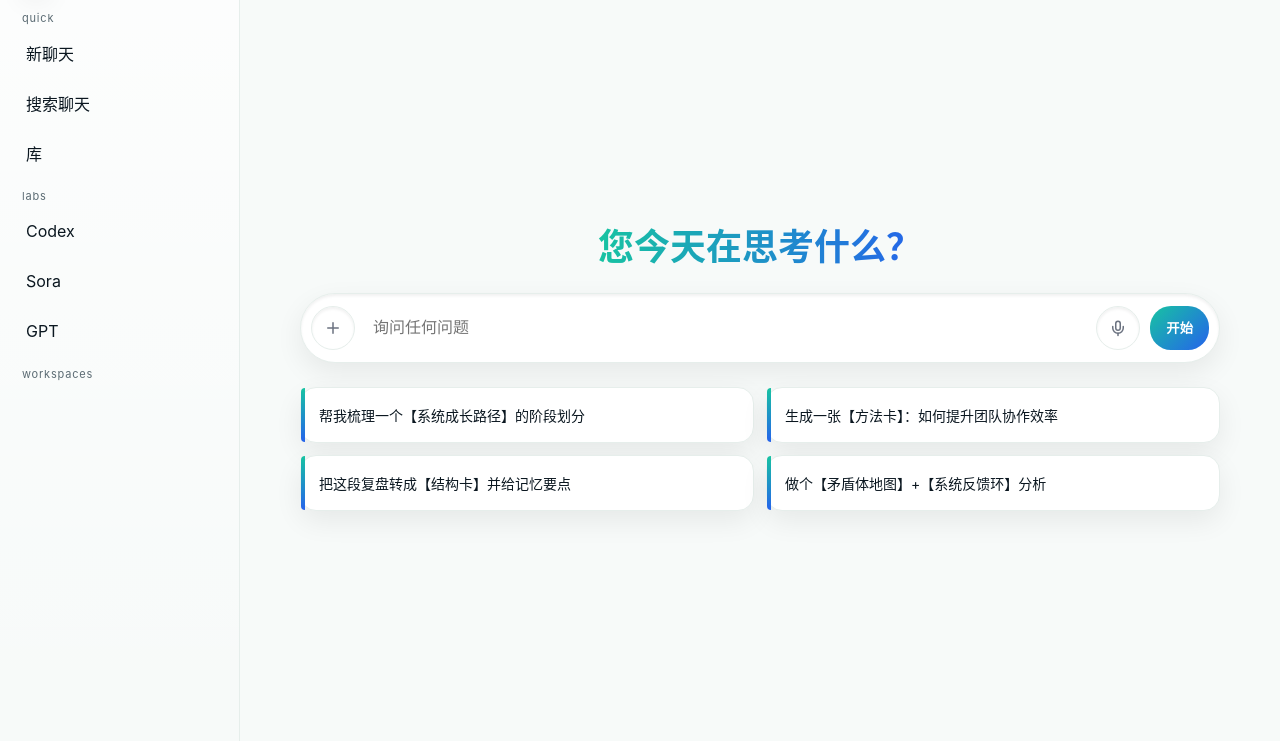
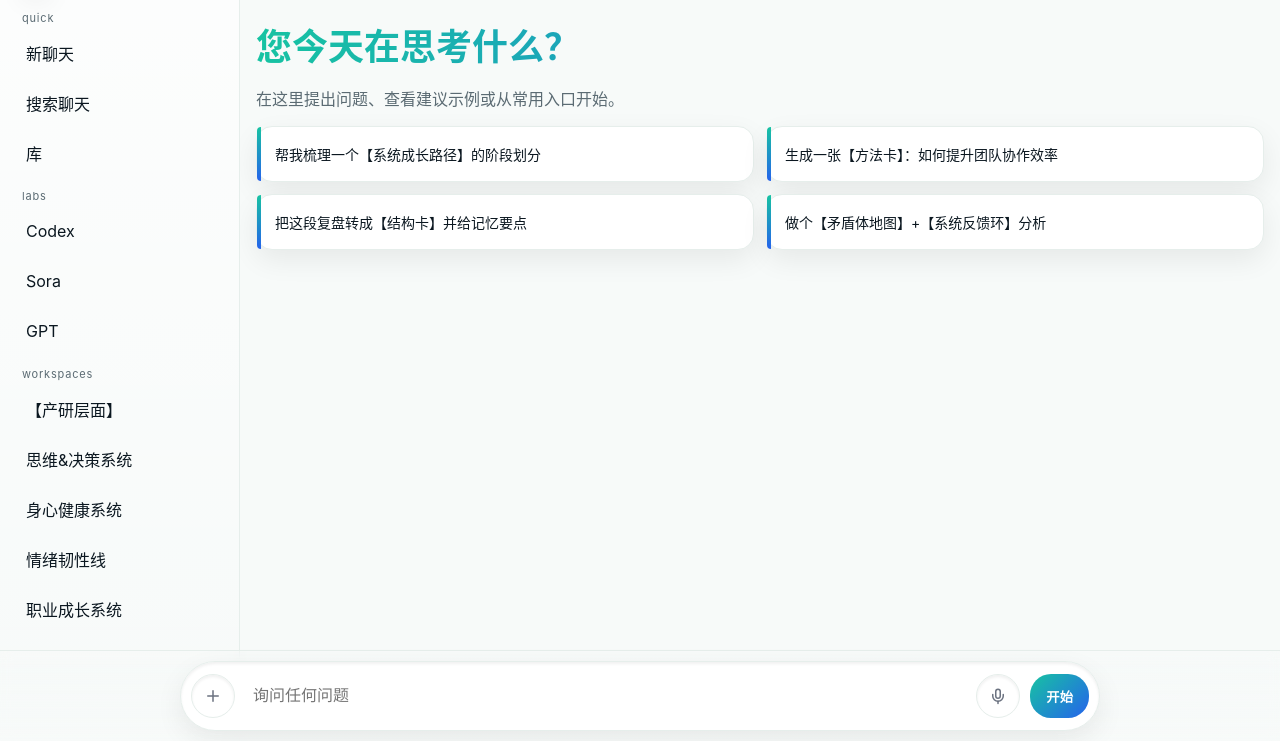
Before and after one commit to JohnJia21/notion-wisegrow-pages, a website: page index.html in a window 1280 px wide. Shown: the part 59-800 px from the top of the page. Drawn offline with Linux system fonts and the light colour scheme.

Commit message:
Update index.html

```diff
--- a/index.html
+++ b/index.html
@@ -2,7 +2,7 @@
 <html lang="zh-CN">
 <head>
   <meta charset="utf-8"/>
-  <!-- 关键：安卓键盘友好 & 安全区 -->
+  <!-- 安卓键盘友好 + 安全区 + 视口收缩 -->
   <meta name="viewport" content="width=device-width, initial-scale=1, viewport-fit=cover, interactive-widget=resizes-visual"/>
   <meta name="theme-color" content="#17c3a2"/>
   <title>WiseGrow · 系统成长助手</title>
@@ -10,14 +10,12 @@
   <style>
     :root{
       --bg:#f7faf9; --text:#0b1720; --muted:#5b6b73; --border:#e6eeeb; --card:#ffffff;
-      --brand1:#17c3a2; --brand2:#2563eb; --radius:18px;
+      --brand1:#17c3a2; --brand2:#2563eb;
       --shadow:0 10px 28px rgba(3,18,7,.07);
       --inset: inset 0 2px 3px rgba(0,0,0,.06), inset 0 -2px 3px rgba(255,255,255,.8);
       --tap:44px;
       --safe-top: env(safe-area-inset-top, 0px);
       --safe-bottom: env(safe-area-inset-bottom, 0px);
-      /* 由 JS 设置，兼容安卓地址栏/键盘 */
-      --app-h: 100svh;
     }
     @media (prefers-color-scheme: dark){
       :root{
@@ -32,23 +30,17 @@
       margin:0;background:var(--bg);color:var(--text);
       font-family: ui-sans-serif, -apple-system, "Segoe UI", Roboto, "PingFang SC","Noto Sans CJK SC","Microsoft YaHei", Arial;
       -webkit-font-smoothing:antialiased; -moz-osx-font-smoothing:grayscale;
-      padding-top: var(--safe-top); padding-bottom: var(--safe-bottom);
+      padding-top: var(--safe-top);
     }
 
-    /* ===== Layout ===== */
-    .app{
-      display:grid;
-      grid-template-columns: 240px 1fr;
-      min-height: var(--app-h);     /* 优先使用 JS/visualViewport 设置 */
-      height: var(--app-h);
-      /* 回退方案（老安卓） */
-      min-height: -webkit-fill-available;
-      min-height: 100vh;
-    }
+    /* ===== 布局：桌面侧栏；移动隐藏 ===== */
+    .app{display:grid;grid-template-columns: 240px 1fr;min-height:100vh}
+    @supports (height: 100dvh){ .app{min-height:100dvh} }
+    @supports (height: 100svh){ .app{min-height:100svh} }
+
     .sidebar{
       padding:16px 14px;border-right:1px solid var(--border);
       background: linear-gradient(180deg, rgba(255,255,255,.7), rgba(255,255,255,0));
-      position:sticky; top:0; height:var(--app-h); overflow:auto;
     }
     .brand{display:flex;align-items:center;gap:10px;padding:6px 8px;border-radius:12px}
     .brand img{width:28px;height:28px;border-radius:10px;box-shadow:var(--shadow)}
@@ -61,30 +53,53 @@
     }
     .nav a:hover{background:var(--card);box-shadow:var(--shadow)}
 
-    .main{display:flex;flex-direction:column; min-height: var(--app-h);}
+    /* ===== 主区：顶部对齐，底部固定输入条 ===== */
+    .main{position:relative;display:flex;flex-direction:column;min-height:100%}
     .topbar{
       height:56px;display:flex;align-items:center;justify-content:center;
       border-bottom:1px dashed var(--border);
       background: radial-gradient(1200px 120px at 50% 0%, rgba(23,195,162,.08), transparent);
-      position:sticky; top:0; z-index:1;
+      position:sticky; top:0; z-index:2;
     }
     .title{font-weight:700;opacity:.9}
-    .stage{
-      flex:1; display:flex; align-items:center; justify-content:center;
-      padding:32px 16px;
+
+    /* 内容滚动区：给底部输入条留出空间 */
+    .content{
+      flex:1; overflow:auto;
+      padding:24px 16px calc(120px + var(--safe-bottom)); /* 底部留白，避免被输入条遮挡 */
     }
-    .center{width:min(920px,92vw);display:flex;flex-direction:column;align-items:center;gap:24px}
 
-    /* ===== Hero ===== */
     .hero{
-      font-size:36px;font-weight:800;text-align:center;line-height:1.15;
+      font-size:36px;font-weight:800;line-height:1.15;margin:6px 0 18px;
       background: linear-gradient(90deg, var(--brand1), var(--brand2));
       -webkit-background-clip:text;background-clip:text;color:transparent;
+      text-align:left;
+    }
+    .intro{color:var(--muted);margin-bottom:16px}
+
+    .examples{display:grid;gap:12px;grid-template-columns:repeat(2,1fr)}
+    .ex{
+      position:relative;padding:14px 16px 14px 18px;border-radius:16px;background:var(--card);
+      border:1px solid var(--border);box-shadow:var(--shadow);font-size:14px;min-height:56px;
+      display:flex;align-items:center;cursor:pointer;
+    }
+    .ex::before{
+      content:"";position:absolute;left:0;top:0;bottom:0;width:4px;border-radius:16px 0 0 16px;
+      background:linear-gradient(180deg,var(--brand1),var(--brand2));
     }
 
-    /* ===== Ask Bar ===== */
+    /* 底部固定输入条：Android 键盘弹出时，Chrome 会根据 interactive-widget 收缩可视区 */
+    .dock{
+      position:fixed; left:0; right:0; bottom:0;
+      padding:10px 12px calc(10px + var(--safe-bottom));
+      background: linear-gradient(180deg, rgba(247,250,249,0), rgba(247,250,249,.9));
+      backdrop-filter: blur(6px);
+      border-top:1px solid var(--border);
+      z-index:3;
+    }
     .ask{
-      width:100%;display:flex;align-items:center;gap:10px;padding:10px;
+      margin:0 auto; max-width:920px;
+      display:flex;align-items:center;gap:10px;padding:10px;
       border-radius:48px;background:var(--card);
       box-shadow: var(--shadow), var(--inset);border:1px solid var(--border);
     }
@@ -96,42 +111,27 @@
     .inputWrap{flex:1;display:flex;align-items:center;padding:0 6px}
     input[type="text"]{
       flex:1;height:48px;border:none;outline:none;background:transparent;color:var(--text);
-      font-size:16px; /* 防止自动放大 */
+      font-size:16px; /* 防止放大 */
     }
     .go{
       height:var(--tap);padding:0 16px;border:none;border-radius:21px;color:#fff;cursor:pointer;
       background:linear-gradient(135deg,var(--brand1),var(--brand2));font-weight:700; flex:0 0 auto;
     }
 
-    /* ===== Examples ===== */
-    .examples{width:100%;display:grid;gap:12px;grid-template-columns:repeat(2,1fr)}
-    .ex{
-      position:relative;padding:14px 16px 14px 18px;border-radius:16px;background:var(--card);
-      border:1px solid var(--border);box-shadow:var(--shadow);font-size:14px;min-height:56px;
-      display:flex;align-items:center;cursor:pointer;
-    }
-    .ex::before{
-      content:"";position:absolute;left:0;top:0;bottom:0;width:4px;border-radius:16px 0 0 16px;
-      background:linear-gradient(180deg,var(--brand1),var(--brand2));
-    }
-
-    /* ===== Mobile ===== */
+    /* 移动：隐藏侧栏，单列 */
     @media (max-width:1024px){
       .app{grid-template-columns:0 1fr}
       .sidebar{display:none}
-      .hero{font-size:30px}
     }
     @media (max-width:640px){
       .hero{font-size:24px}
       .examples{grid-template-columns:1fr}
-      .stage{padding:20px 12px}
-      .ask{border-radius:20px}
     }
   </style>
 </head>
 <body>
 <div class="app">
-  <!-- Sidebar -->
+  <!-- Sidebar（桌面可见） -->
   <aside class="sidebar" aria-label="sidebar">
     <div class="brand">
       <img src="logo.png" alt="WiseGrow logo"/>
@@ -154,6 +154,11 @@
 
     <div class="groupTitle">workspaces</div>
     <nav class="nav">
+      <a href="#"><span>【产研层面】</span></a>
+      <a href="#"><span>思维&决策系统</span></a>
+      <a href="#"><span>身心健康系统</span></a>
+      <a href="#"><span>情绪韧性线</span></a>
+      <a href="#"><span>职业成长系统</span></a>
     </nav>
   </aside>
 
@@ -161,10 +166,21 @@
   <main class="main">
     <div class="topbar"><div class="title">WiseGrow · 系统成长助手</div></div>
 
-    <section class="stage">
-      <div class="center">
-        <div class="hero">您今天在思考什么？</div>
+    <!-- 可滚动内容：顶部对齐 -->
+    <div class="content" id="content">
+      <h1 class="hero">您今天在思考什么？</h1>
+      <p class="intro">在这里提出问题、查看建议示例或从常用入口开始。</p>
 
+      <div class="examples" id="examples">
+        <div class="ex">帮我梳理一个【系统成长路径】的阶段划分</div>
+        <div class="ex">生成一张【方法卡】：如何提升团队协作效率</div>
+        <div class="ex">把这段复盘转成【结构卡】并给记忆要点</div>
+        <div class="ex">做个【矛盾体地图】+【系统反馈环】分析</div>
+      </div>
+    </div>
+
+    <!-- 底部固定输入条 -->
+    <div class="dock">
       <form class="ask" id="askForm" autocomplete="off">
         <button class="pill" type="button" title="新建">
           <svg viewBox="0 0 24 24" width="18" height="18" fill="none" stroke="#6b7280" stroke-width="2">
@@ -186,15 +202,7 @@
 
         <button class="go" type="submit">开始</button>
       </form>
-
-        <div class="examples" id="examples">
-          <div class="ex">帮我梳理一个【系统成长路径】的阶段划分</div>
-          <div class="ex">生成一张【方法卡】：如何提升团队协作效率</div>
-          <div class="ex">把这段复盘转成【结构卡】并给记忆要点</div>
-          <div class="ex">做个【矛盾体地图】+【系统反馈环】分析</div>
     </div>
-      </div>
-    </section>
   </main>
 </div>
 
@@ -215,31 +223,22 @@
     });
   });
 
-  // —— 安卓可视高度自适配（地址栏/键盘）
+  // —— 安卓 Chrome：键盘弹出时让内容区保持可见
   (function(){
-    const setAppHeight = () => {
-      const vv = window.visualViewport;
-      const h = vv ? vv.height : window.innerHeight;
-      // 预留安全区
-      const safeTop = parseFloat(getComputedStyle(document.documentElement).getPropertyValue('--safe-top')) || 0;
-      const safeBottom = parseFloat(getComputedStyle(document.documentElement).getPropertyValue('--safe-bottom')) || 0;
-      const appH = Math.max(320, Math.round(h - safeTop - safeBottom));
-      document.documentElement.style.setProperty('--app-h', appH + 'px');
+    const content = document.getElementById('content');
+    const adjust = () => {
+      // 让底部 dock 不遮住最后一屏内容
+      const dockHeight = document.querySelector('.dock').getBoundingClientRect().height || 100;
+      content.style.paddingBottom = (dockHeight + 16) + 'px';
     };
-    setAppHeight();
-    if (window.visualViewport){
-      visualViewport.addEventListener('resize', setAppHeight);
-      visualViewport.addEventListener('scroll', setAppHeight);
-    } else {
-      window.addEventListener('resize', setAppHeight);
-    }
-
-    // 输入框聚焦时，滚动到可视中央，避免被键盘遮挡
+    adjust();
+    window.addEventListener('resize', adjust);
+    // 输入框聚焦滚动到可视区域中间
     const q = document.getElementById('q');
     q.addEventListener('focus', () => {
       setTimeout(() => {
         q.scrollIntoView({block:'center', behavior:'smooth'});
-      }, 50);
+      }, 80);
     });
   })();
 </script>
```
Lines whose indentation alone changed are shown as unchanged.
